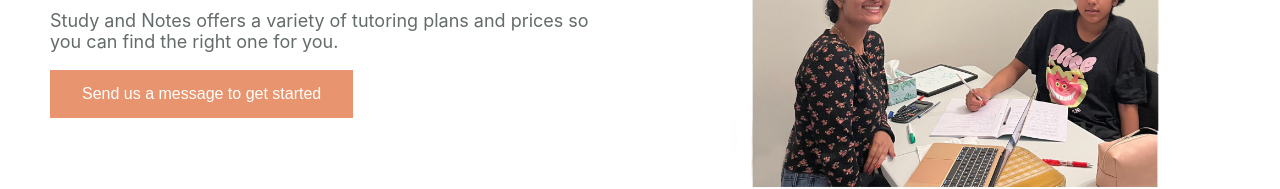
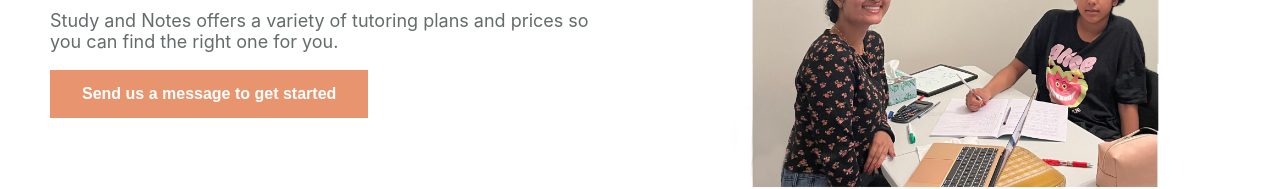
Before and after one commit to Hvbert1/tutor-test, a React (Vite) app: page /classes in a window 1280 px wide. Shown: the part 384-573 px from the top of the page. Built offline with nearby package versions, Linux system fonts and the light colour scheme.

Commit message:
css changes

```diff
--- a/src/pages/Home.css
+++ b/src/pages/Home.css
@@ -40,10 +40,11 @@
   color: white;
   padding: 15px 32px;
   text-align: center;
-  font-size: 1.125em;
+  font-size: 1.25em;
   max-width: 350px;
   cursor: pointer;
   text-decoration: none;
+  font-weight: 600;
 }
 
 @media only screen and (max-width: 600px) {
```
